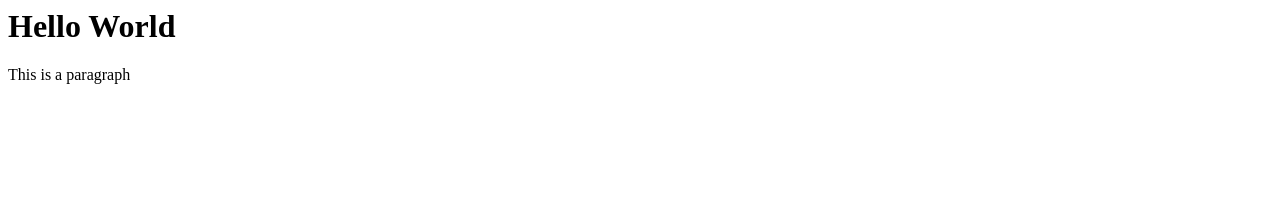
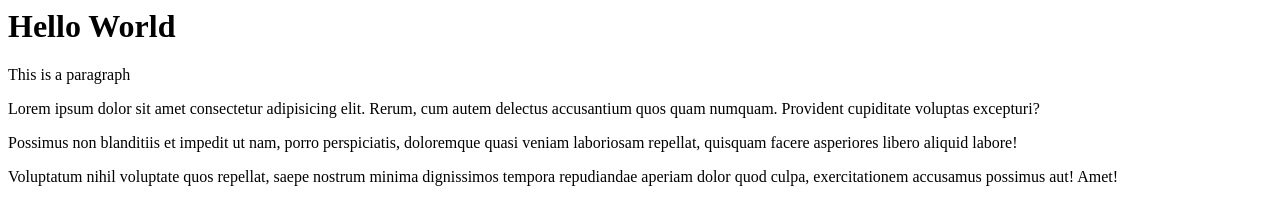
Before and after one commit to miriamhaenle/git-advanced, a plain HTML site: page index.html in a window 1280 px wide. Drawn offline with Linux system fonts and the light colour scheme.

Commit message:
Added paragraphs

```diff
--- a/index.html
+++ b/index.html
@@ -1,2 +1,18 @@
 <h1>Hello World</h1>
 <p>This is a paragraph</p>
+
+<p>
+  Lorem ipsum dolor sit amet consectetur adipisicing elit. Rerum, cum autem
+  delectus accusantium quos quam numquam. Provident cupiditate voluptas
+  excepturi?
+</p>
+<p>
+  Possimus non blanditiis et impedit ut nam, porro perspiciatis, doloremque
+  quasi veniam laboriosam repellat, quisquam facere asperiores libero aliquid
+  labore!
+</p>
+<p>
+  Voluptatum nihil voluptate quos repellat, saepe nostrum minima dignissimos
+  tempora repudiandae aperiam dolor quod culpa, exercitationem accusamus
+  possimus aut! Amet!
+</p>
```
